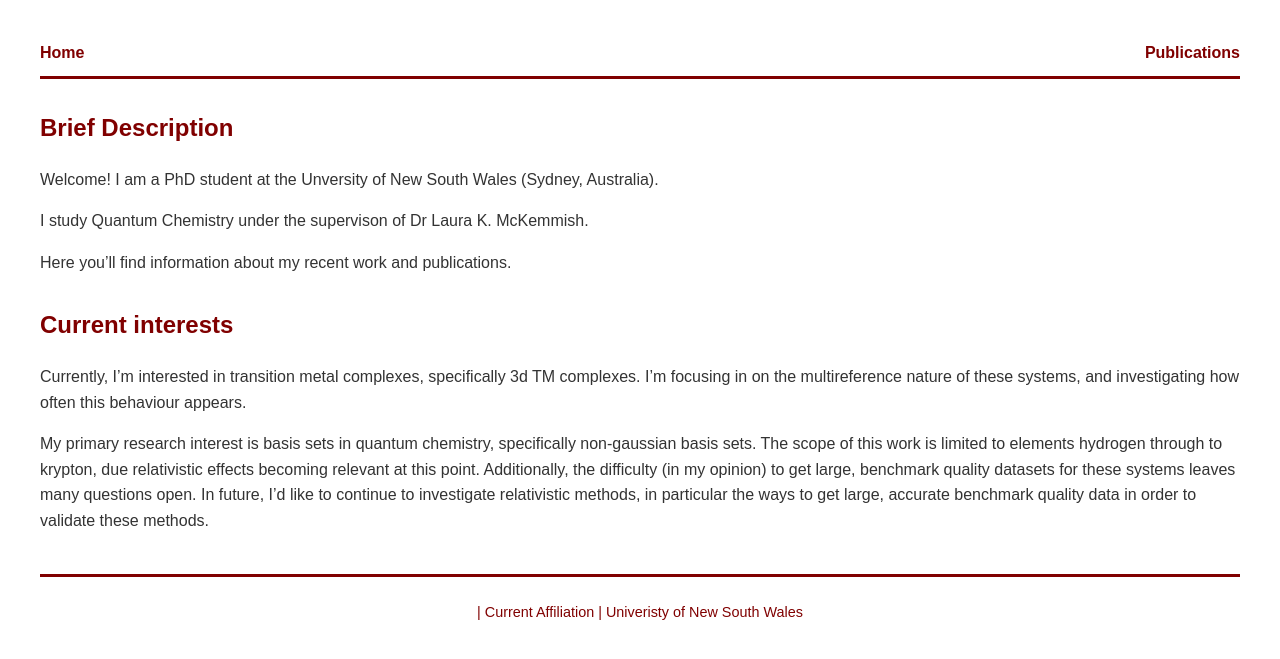
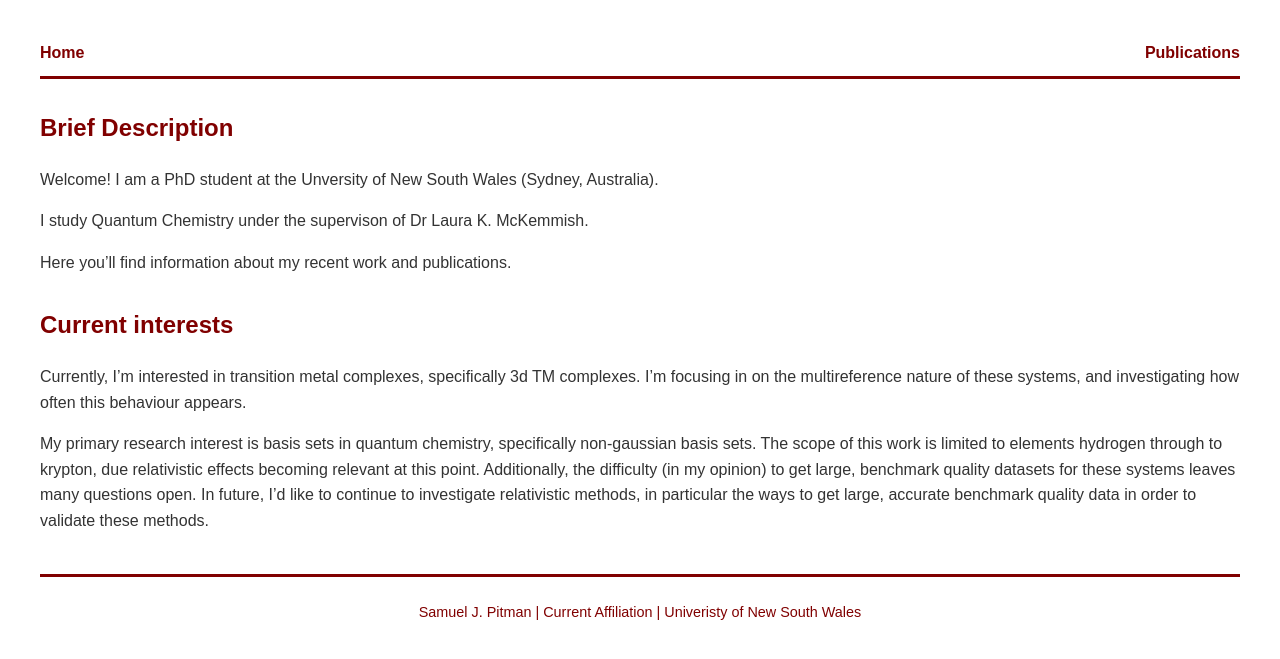
Before and after one commit to SamuelPitman/SamuelPitman.github.io, a Jekyll site: the page built from index.md, in a window 1280 px wide. Shown: the top 659 px of the page. Built offline with Jekyll 4.4.1, drawn with Linux system fonts in a browser that asks for light colours; part of the change alters nothing that is shown.

```diff
--- a/_layouts/default.html
+++ b/_layouts/default.html
@@ -18,7 +18,7 @@
   </main>
 
   <footer>
-    <p>{{ Samuel J. Pitman }} | Current Affiliation | Univeristy of New South Wales</p>
+    <p>{{site.name }} | Current Affiliation | Univeristy of New South Wales</p>
   </footer>
 </body>
 </html>
```
